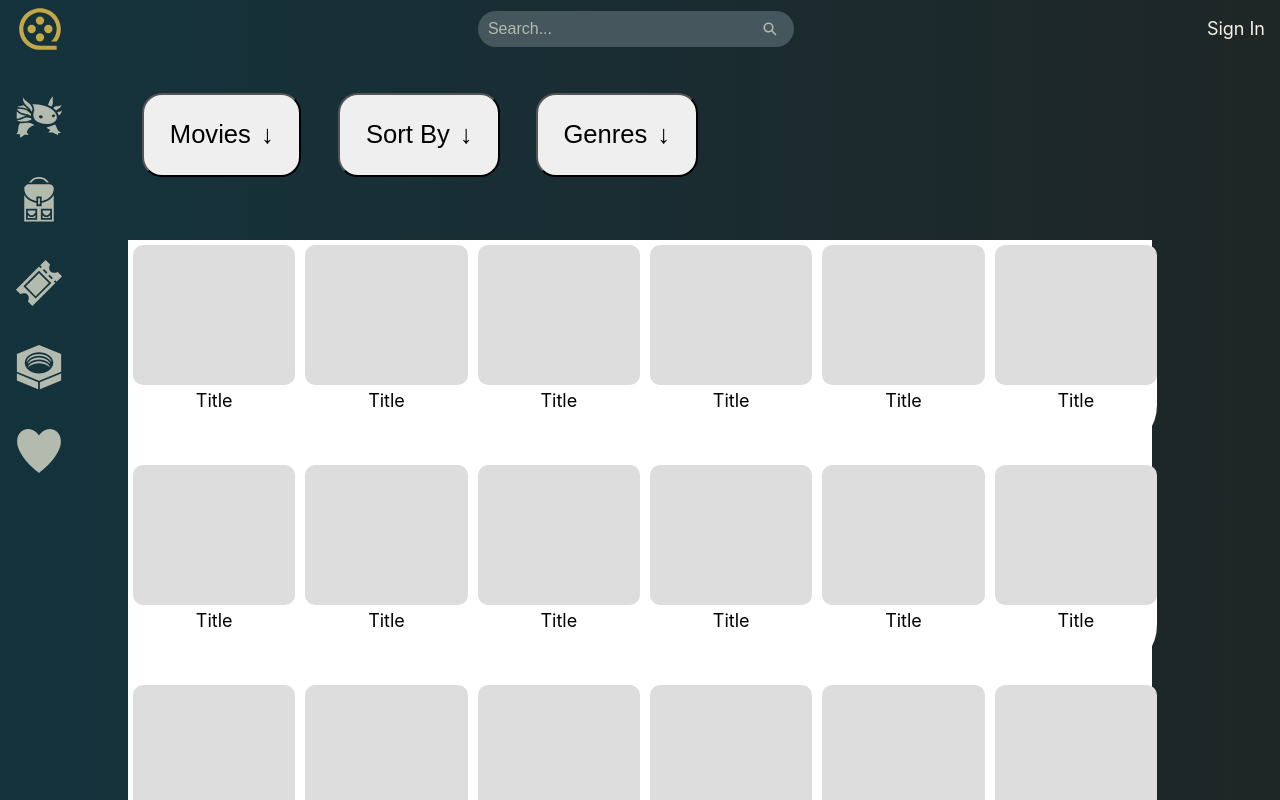
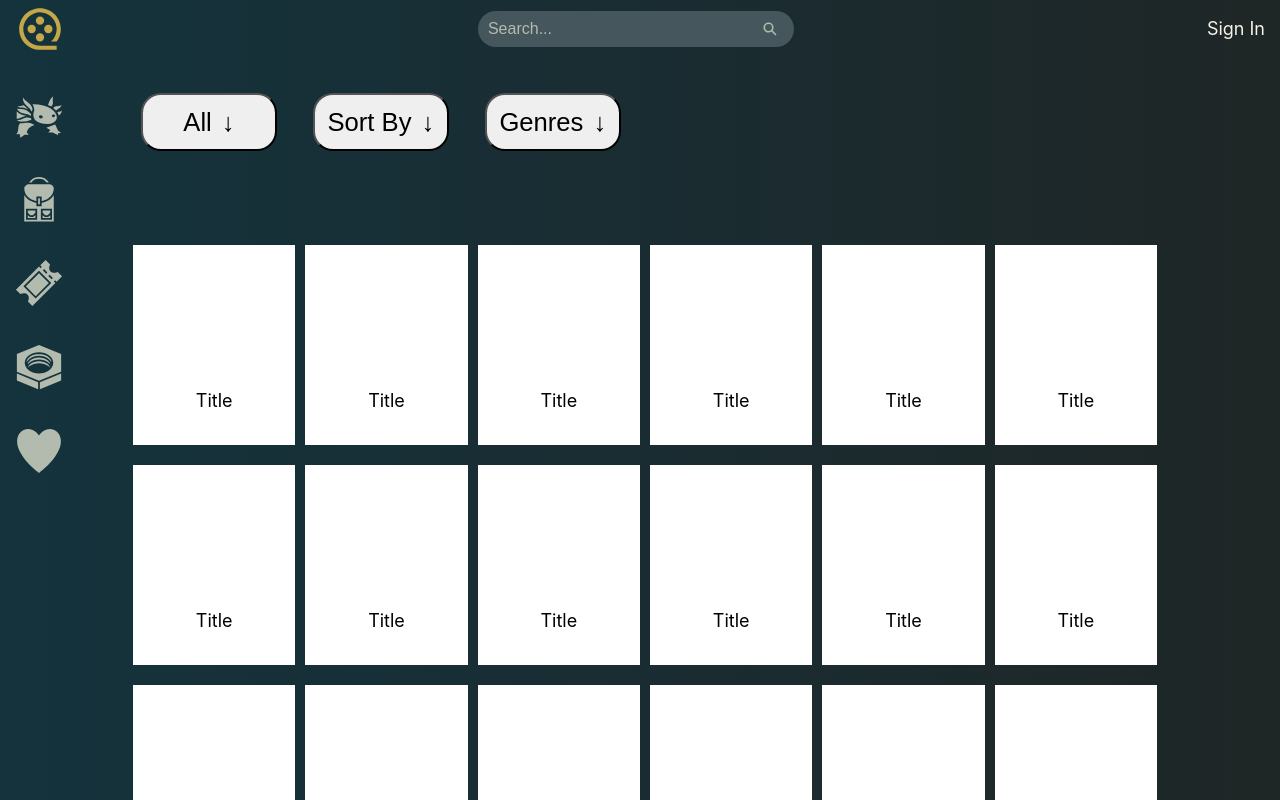
Before and after one commit to kismakk/MovieApp, a React (Create React App) app in the folder frontend/: page /discover in a window 1280 px wide. Shown: the top 800 px of the page. Built offline with nearby package versions, Linux system fonts and the light colour scheme.

Commit message:
Muokattu nappeja lisää

```diff
--- a/frontend/src/components/discoverComponents/button.js
+++ b/frontend/src/components/discoverComponents/button.js
@@ -37,7 +37,7 @@ const GenreButton = ({ options, label }) => {
 };
 
 const ButtonGroup = () => {
-  const movieOptions = ["Action", "Drama", "Comedy", "Sci-Fi", "Thriller"];
+  const movieOptions = ["Movies", "Shows"];
   const sortByOptions = ["Newest", "Popular", "Top Rated"];
   const genreOptions = ["Adventure", "Fantasy", "Romance", "Horror", "Mystery"];
 
@@ -45,7 +45,7 @@ const ButtonGroup = () => {
     <GridContainer>
       <ImageGrid />
       <ButtonsWrapper>
-        <GenreButton options={movieOptions} label="Movies" />
+        <GenreButton options={movieOptions} label="All" />
         <GenreButton options={sortByOptions} label="Sort By" />
         <GenreButton options={genreOptions} label="Genres" />
       </ButtonsWrapper>
@@ -54,13 +54,17 @@ const ButtonGroup = () => {
 };
 
 const Button = styled.button`
-  padding: 2vw;
+  padding: 1vw;
   width: 100%;
   border-radius: 20px;
   position: relative;
   cursor: pointer;
   font-size: 2vw;
   overflow: hidden;
+  @media (min-width: 769px) {
+    grid-column: span 3;
+    justify-items: center;
+  }
   &::after {
     content: "↓";
     margin-left: 10px;
@@ -74,10 +78,6 @@ const ButtonsWrapper = styled.div`
   display: grid;
   grid-template-columns: repeat(3, 1fr);
   gap: 10px;
-  @media (min-width: 769px) {
-    grid-column: span 3;
-    justify-items: center;
-  }
   position: absolute;
   top: 10%;
   left: 10%;
--- a/frontend/src/components/discoverComponents/content.js
+++ b/frontend/src/components/discoverComponents/content.js
@@ -27,8 +27,6 @@ const ImageGridContainer = styled.div`
   display: grid;
   grid-template-columns: repeat(6, 1fr);
   gap: 10px;
-  background-color: white;
-
   @media (max-width: 768px) {
     grid-template-columns: repeat(3, 1fr);
   }
@@ -39,7 +37,6 @@ const Thumbnail = styled(Link)`
   height: 200px;
   margin: 5px;
   background-color: white;
-  border-radius: 20%;
   cursor: pointer;
   text-decoration: none;
 `;
@@ -55,7 +52,6 @@ const ThumbnailContainer = styled.div`
 const Placeholder = styled.div`
   width: 100%;
   height: 70%;
-  background-color: #ddd;
   border-radius: 10px;
 `;
 
```
